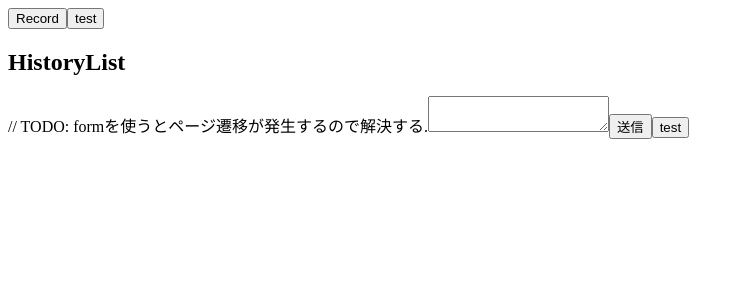
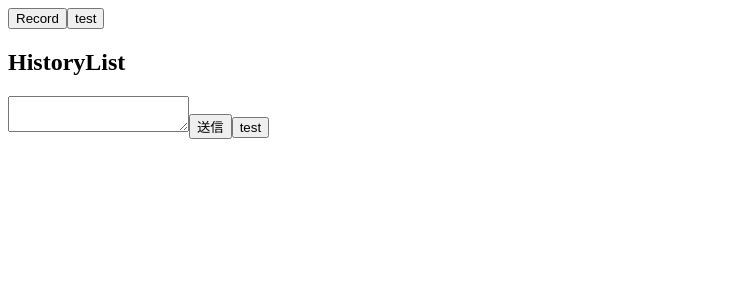
Before and after one commit to kototo522/zinbee-app, a Next.js app: page / in a window 1280 px wide. Shown: the top 300 px of the page, without its empty margins (0-744 px from the left). Built offline with nearby package versions, Linux system fonts and the light colour scheme.

Commit message:
fix: html内のコメントを修正.

```diff
--- a/src/componemts/AskGPTTextarea.tsx
+++ b/src/componemts/AskGPTTextarea.tsx
@@ -18,7 +18,7 @@ export const AskGPTTextarea = (): JSX.Element => {
 
   return (
     <div>
-      // TODO: formを使うとページ遷移が発生するので解決する.
+      {/* TODO: formを使うとページ遷移が発生するので解決する. */}
       {/* <form onSubmit={handleSubmit}> */}
       <textarea
         value={newMessage}
```
